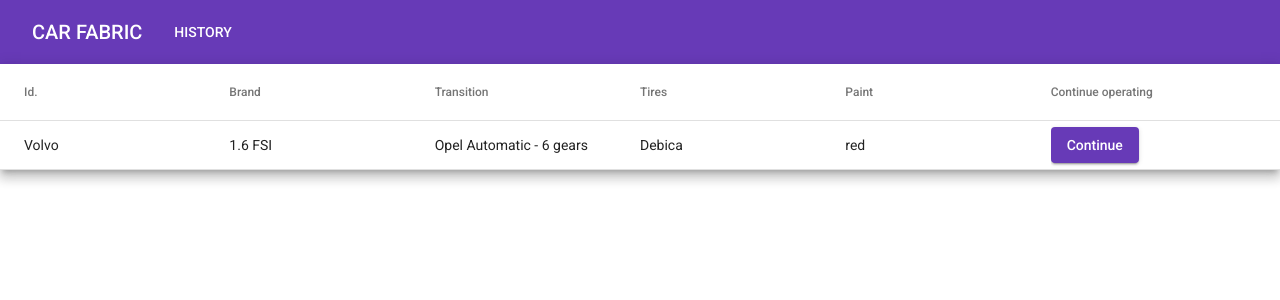
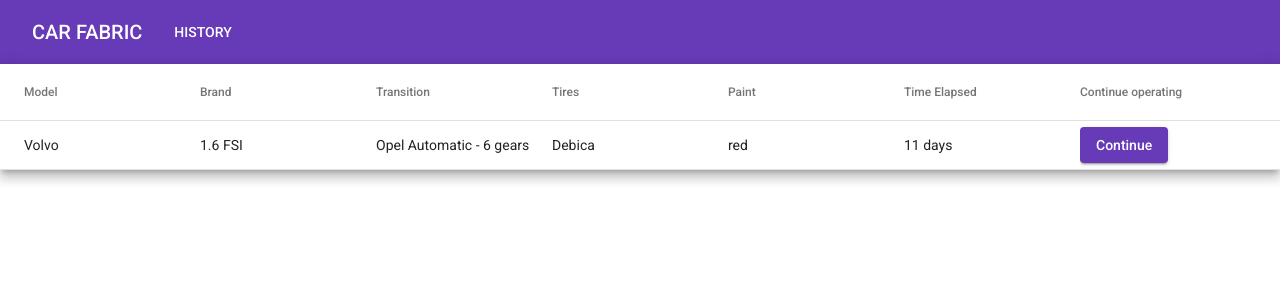
Before and after one commit to Vandelin/FactoryOfCarsFront, an Angular app: page /history in a window 1280 px wide. Shown: the top 300 px of the page. Built offline with nearby package versions, Linux system fonts and the light colour scheme.

Commit message:
Added one kolumn

```diff
--- a/src/app/history/history.component.html
+++ b/src/app/history/history.component.html
@@ -1,6 +1,6 @@
 <mat-table [dataSource]="dataSource" class="mat-elevation-z8">
     <ng-container matColumnDef="Model">
-        <mat-header-cell *matHeaderCellDef > Id. </mat-header-cell>
+        <mat-header-cell *matHeaderCellDef > Model </mat-header-cell>
         <mat-cell *matCellDef="let element"> {{element.model}} </mat-cell>
     </ng-container>
 
@@ -24,6 +24,11 @@
             <mat-cell *matCellDef="let element"> {{element.paint}} </mat-cell>
     </ng-container>
 
+    <ng-container matColumnDef="Time">
+        <mat-header-cell *matHeaderCellDef> Time Elapsed </mat-header-cell>
+        <mat-cell *matCellDef="let element"> {{element.time}} </mat-cell>
+    </ng-container>
+
     <ng-container matColumnDef="Operations">
         <mat-header-cell *matHeaderCellDef > Continue operating </mat-header-cell>
         <mat-cell *matCellDef="let element"> <button mat-raised-button color="primary" (click) = "continue()">Continue</button> </mat-cell>
--- a/src/app/history/history.component.ts
+++ b/src/app/history/history.component.ts
@@ -8,6 +8,7 @@ export class Car{
   transition: string;
   tires: string;
   paint: string;
+  time: string;
 }
 
 @Component({
@@ -20,7 +21,7 @@ export class HistoryComponent implements OnInit {
   dataSource: MatTableDataSource<Car>;
 
   displayedColumns: string[] = ['Model', 'Engine', 'Transition',
-   'Tires', 'Paint',  'Operations'];
+   'Tires', 'Paint', 'Time', 'Operations'];
 
   constructor() {
     this.car.model = 'Volvo';
@@ -28,6 +29,7 @@ export class HistoryComponent implements OnInit {
     this.car.transition = 'Opel Automatic - 6 gears';
     this.car.tires = 'Debica';
     this.car.paint = 'red';
+    this.car.time = '11 days';
     this.dataSource = new MatTableDataSource();
     this.dataSource.data.push(this.car);
   }
```
